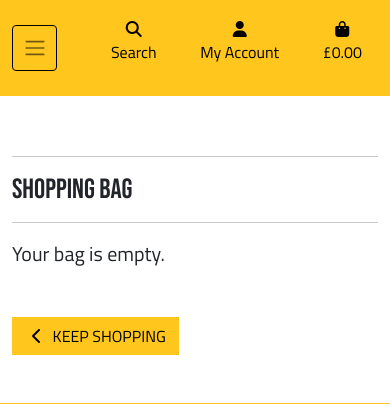
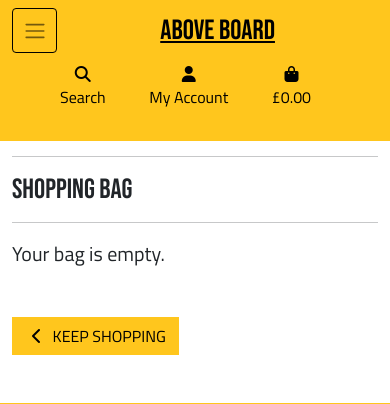
Before and after one commit to taybro23/AboveBoard_MS4, a Django app: page /bag/ in a window 390 px wide. Shown: the top 404 px of the page. Run offline with Django 3.2, Linux system fonts and the light colour scheme; parts of the project's set-up code (start-up, migrations or seed data) failed here and were passed over; some libraries are stand-ins or nearby versions.

Commit message:
Site logo added to collapse nav.

```diff
--- a/templates/base.html
+++ b/templates/base.html
@@ -114,6 +114,9 @@
                     aria-controls="main-nav" aria-expanded="false" aria-label="Toggle navigation">
                     <span class="navbar-toggler-icon"></span>
                 </button>
+                <h1 class="d-lg-none nav-collapse-brand">
+                    <a href="{% url 'home' %}" class="text-black">Above Board</a>
+                </h1>
                 <!---- Includes ---->
                 {% include 'includes/mobile-top-header.html' %}
                 {% include 'includes/main-nav.html' %}
```
